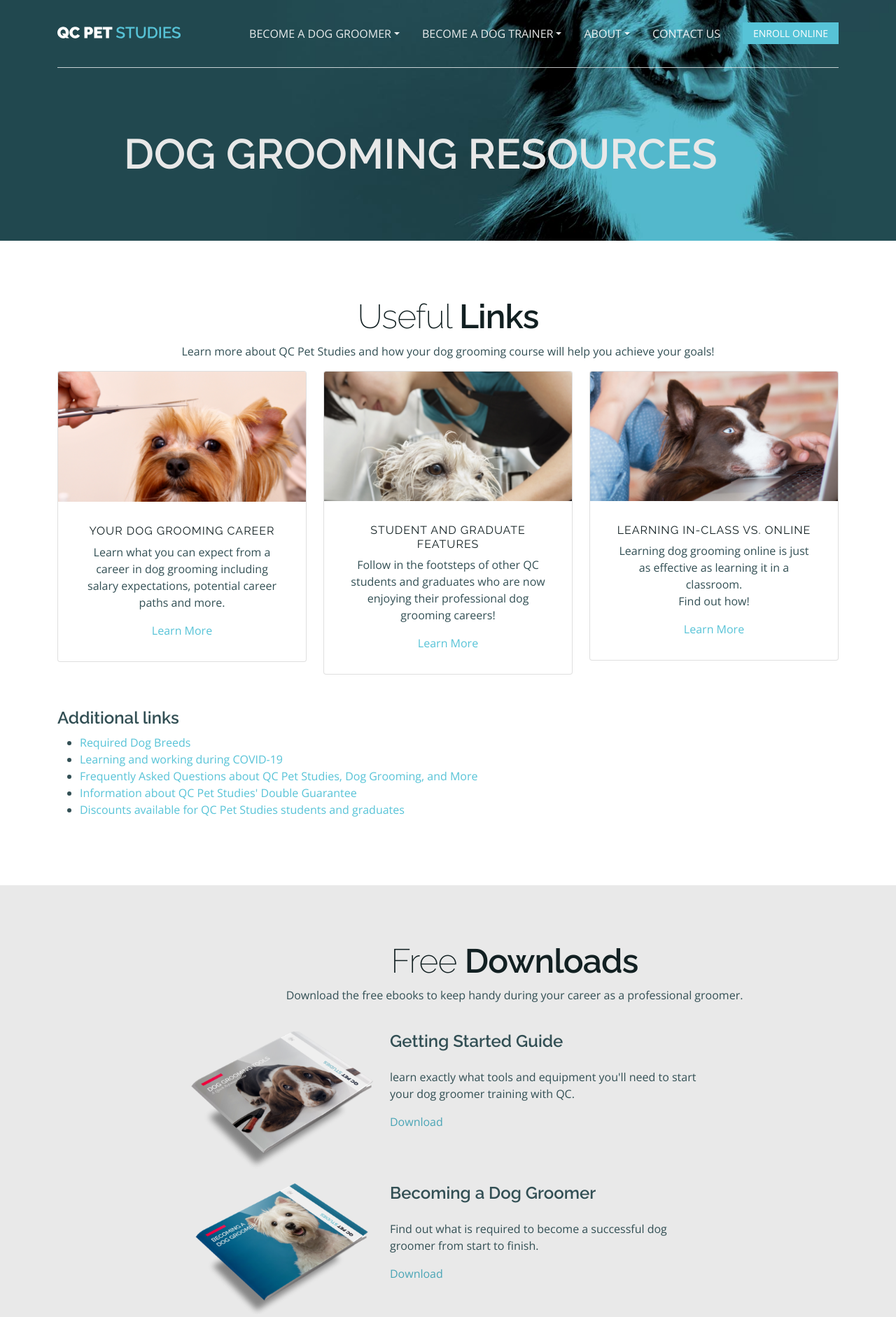
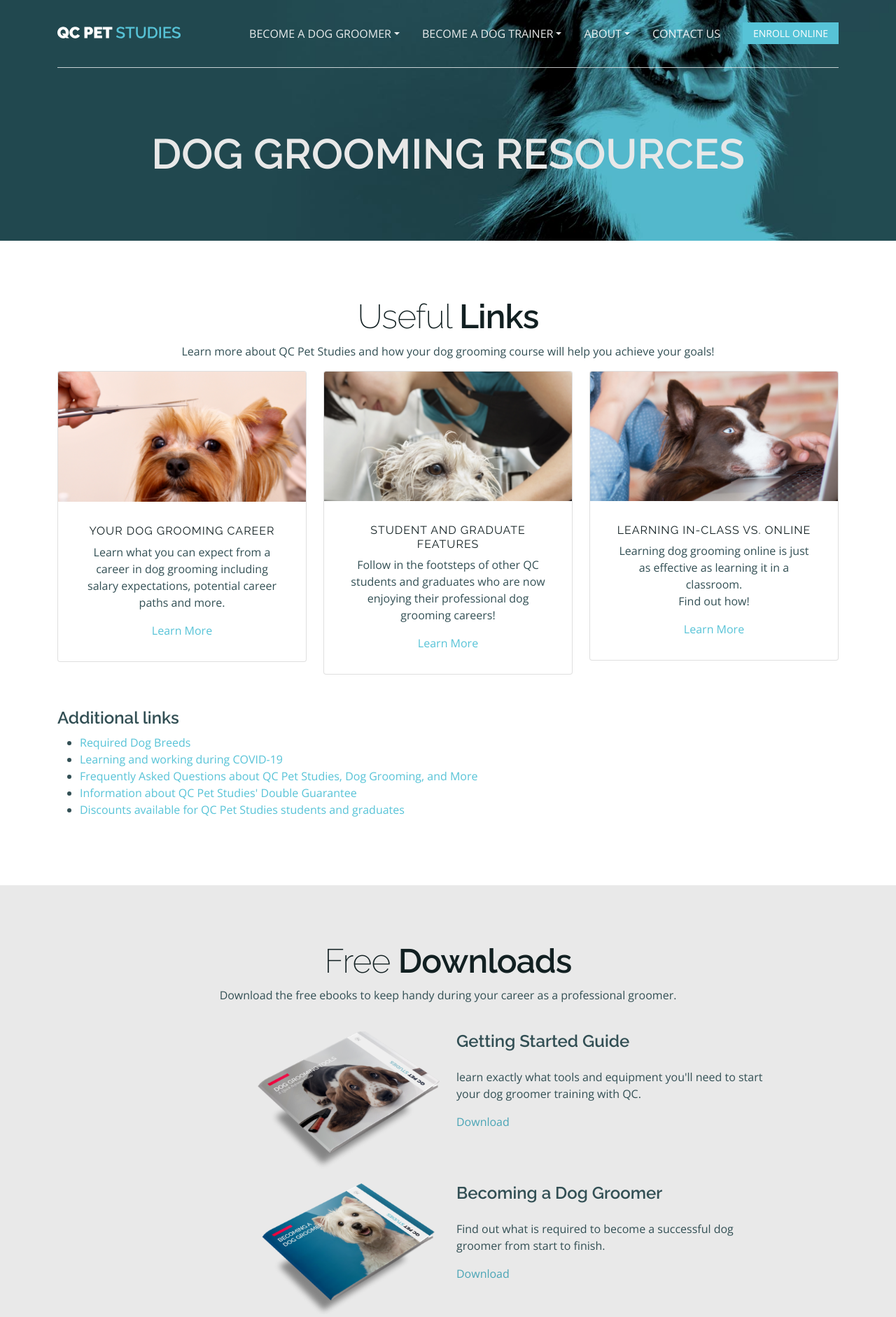
Before and after one commit to QCCareerSchool-Org/www.qcpetstudies.com, a Next.js app: page /dog-grooming-courses/resources in a window 1280 px wide. Shown: the top 1882 px of the page at 70% size. Built offline with nearby package versions, Linux system fonts and the light colour scheme; no server answers.

Commit message:
- aligned h1 & h2 center

```diff
--- a/src/pages/dog-grooming-courses/resources/index.tsx
+++ b/src/pages/dog-grooming-courses/resources/index.tsx
@@ -24,8 +24,8 @@ const DogGroomingResourcesPage: NextPage = () => {
       <section id="firstSection" className="bg-dark">
         <Image src={DogGroomingResourcesBackground} layout="fill" objectFit="cover" objectPosition="center" alt="Learning during covid" />
         <div className="container">
-          <div className="row">
-            <div className="col-12 col-lg-10 offset-lg-1">
+          <div className="row justify-content-center">
+            <div className="col-12 col-lg-10 text-center">
               <h1>Dog Grooming Resources</h1>
             </div>
           </div>
@@ -83,8 +83,8 @@ const DogGroomingResourcesPage: NextPage = () => {
 
       <section className="bg-light">
         <div className="container">
-          <div className="row mb-4">
-            <div className="col-12 col-lg-10 offset-lg-2 mb-4 text-center">
+          <div className="row mb-4 justify-content-center">
+            <div className="col-12 col-lg-10 mb-4 text-center">
               <h2>Free <strong>Downloads</strong></h2>
               <p>Download the free ebooks to keep handy during your career as a professional groomer.</p>
             </div>
```
